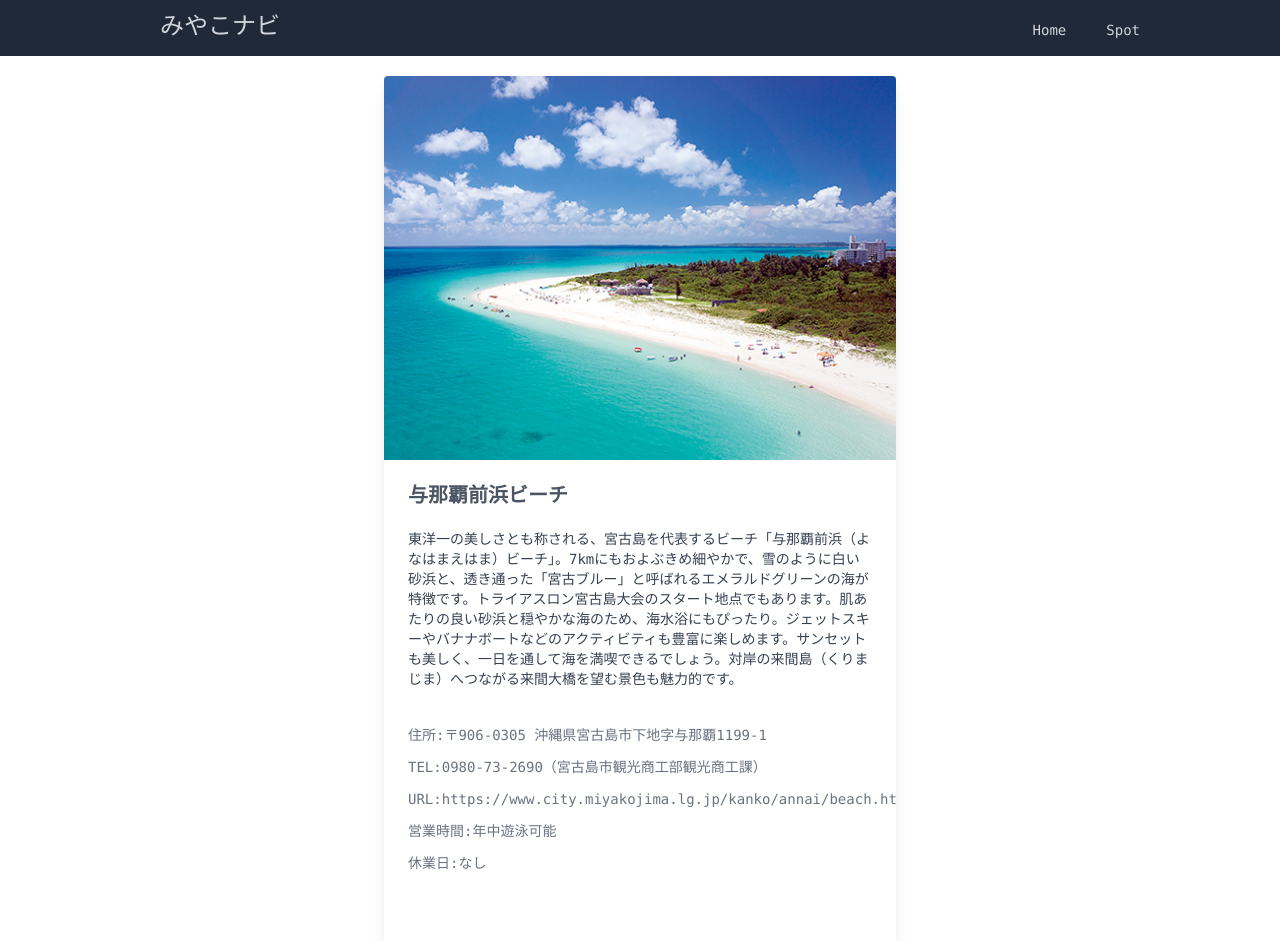
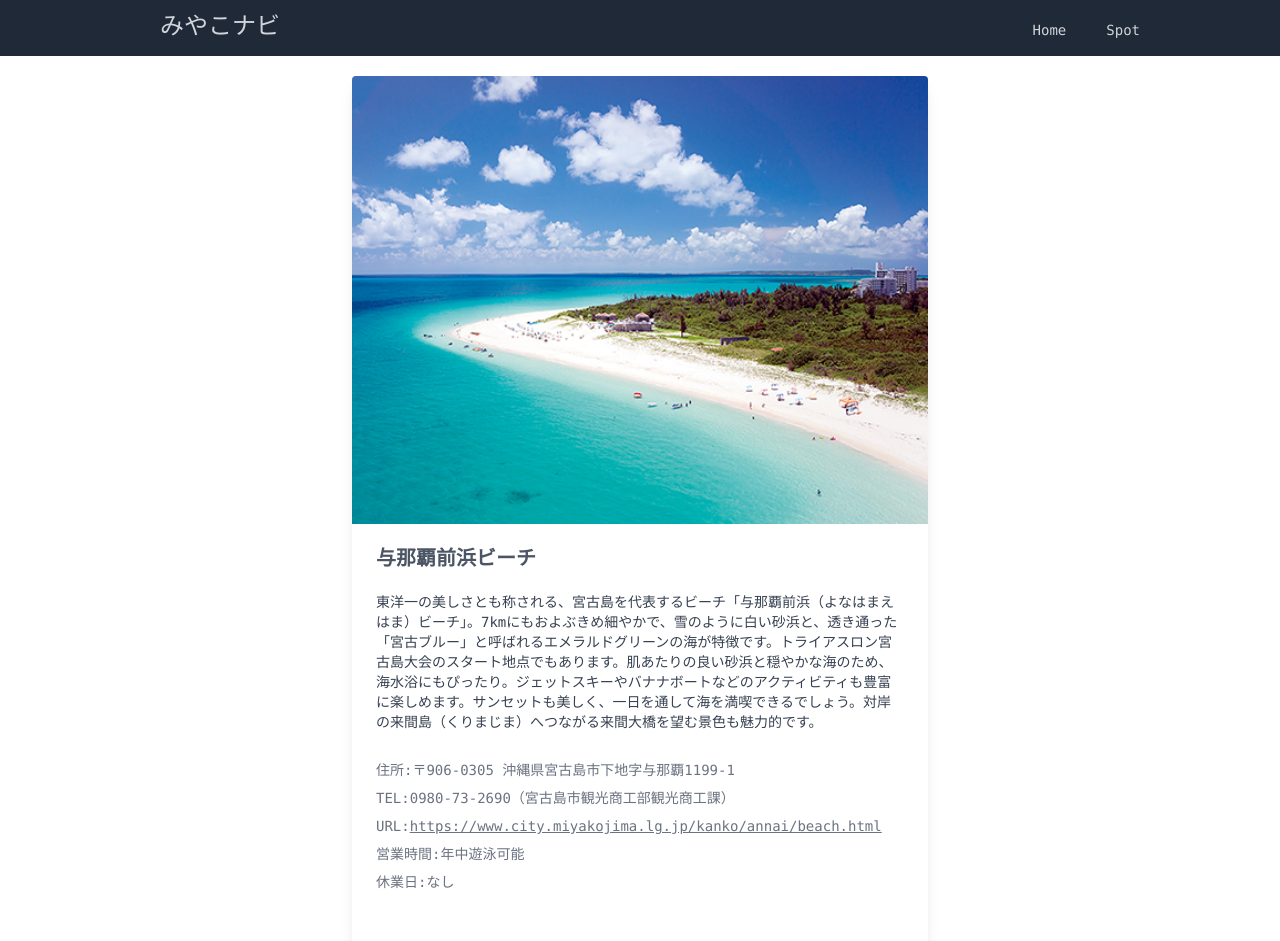
Before and after one commit to yu-ta-tech/miyakojima_nav, a Next.js app: page /locations/0 in a window 1280 px wide. Shown: the top 941 px of the page. Built offline with nearby package versions, Linux system fonts and the light colour scheme.

Commit message:
add [id] Link

```diff
--- a/pages/locations/[id].js
+++ b/pages/locations/[id].js
@@ -16,26 +16,30 @@ export default function Detail() {
 
   return (
     <Layout title={`${places[id].name} | みやこナビ`}>
-      <div className="max-w-lg rounded overflow-hidden shadow-lg m-5 pb-4">
+      <div className="max-w-xl rounded overflow-hidden shadow-lg m-5 pb-4">
+      <div className="flex-shrink-0 grid">
         <Image
           src={`/images/${id}.jpg`}
-          width={512}
-          height={384}
+          width={576}
+          height={448}
           alt={places[id].name}
-          objectFit="contain"
         />
-        <div className="mx-6 my-4">
+        </div>
+        <div className="mx-6 my-5">
           <div className="font-bold text-xl mb-3">{spots[id].name}</div>
           <p className="text-gray-700 text-sm py-2">{spots[id].description}</p>
         </div>
-        <div className="text-gray-500 px-6 pt-3 pb-3">
-          住所:{spots[id].address}
-        </div>
-        <div className="text-gray-500 px-6 pb-3">TEL:{spots[id].tel}</div>
-        <div className="text-gray-500 px-6 pb-3">URL:{spots[id].url}</div>
-        <div className="text-gray-500 px-6 pb-3">営業時間:{spots[id].open}</div>
-        <div className="text-gray-500 px-6 pb-12">
-          休業日:{spots[id].holiday}
+        <div className="px-6">
+          <div className="text-gray-500 pb-2">住所:{spots[id].address}</div>
+          <div className="text-gray-500 pb-2">TEL:{spots[id].tel}</div>
+          <div className="text-gray-500 pb-2">
+            URL:
+            <Link href={spots[id].url}>
+              <a className="underline">{spots[id].url}</a>
+            </Link>
+          </div>
+          <div className="text-gray-500 pb-2">営業時間:{spots[id].open}</div>
+          <div className="text-gray-500 pb-6">休業日:{spots[id].holiday}</div>
         </div>
 
         <div className="m-6 text-blue-500 underline">
--- a/pages/spot-page.js
+++ b/pages/spot-page.js
@@ -23,7 +23,7 @@ const Spot = () => {
           initialViewState={{
             longitude: "125.3246",
             latitude: "24.7673",
-            zoom: 12,
+            zoom: 11,
           }}
           style={{ width: "70%", height: "60vh" }}
           mapStyle={"mapbox://styles/mapbox/light-v10"}
```
